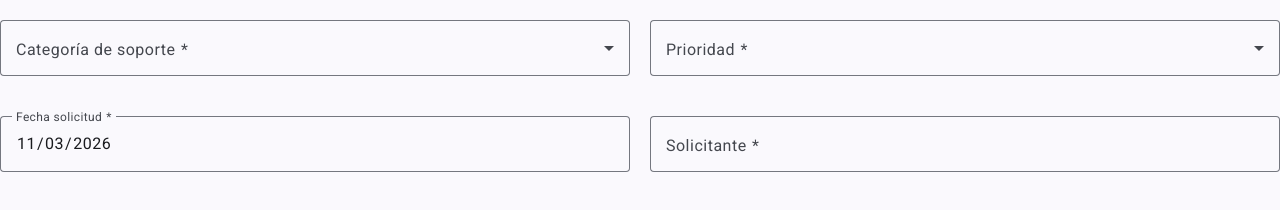
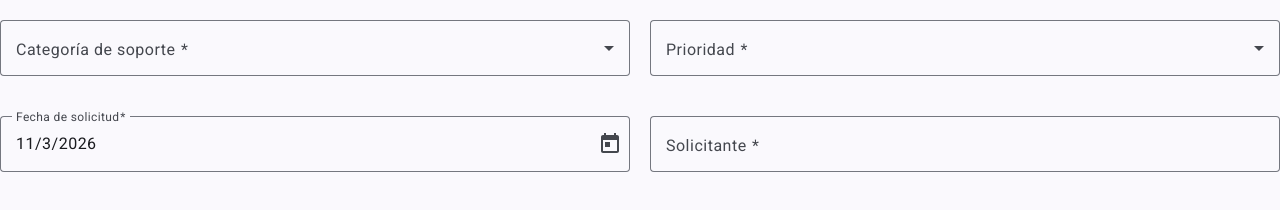
Before and after one commit to Fajoce/SupportRequestsFront, an Angular app: page /create in a window 1280 px wide. Shown: the top 210 px of the page. Built offline with nearby package versions, Linux system fonts and the light colour scheme.

Commit message:
Agregue datetimePicker

```diff
--- a/src/app/app.config.ts
+++ b/src/app/app.config.ts
@@ -11,6 +11,7 @@ import {
 
 
 import { routes } from './app.routes';
+import { httpErrorInterceptor } from '../core/interceptors/http-error.interceptor';
 
 
 export const appConfig: ApplicationConfig = {
@@ -20,7 +21,11 @@ providers:[
     provideRouter(routes),
 
 
-    provideHttpClient()
+    provideHttpClient(
+    withInterceptors([
+        httpErrorInterceptor
+    ])
+)
 
 ]
 
--- a/src/app/features/support-requests/models/metrics.model.ts
+++ b/src/app/features/support-requests/models/metrics.model.ts
@@ -1,11 +1,7 @@
 export interface Metrics {
-
     total:number;
-
     pending:number;
-
     approved:number;
-
     rejected:number;
 
 }
--- a/src/app/features/support-requests/pages/request-create/request-create.html
+++ b/src/app/features/support-requests/pages/request-create/request-create.html
@@ -84,24 +84,31 @@
 
         <!-- Fecha -->
 
-        <mat-form-field appearance="outline">
+        <mat-form-field appearance="outline" class="full-width">
 
-            <mat-label>
-                Fecha solicitud
-            </mat-label>
+    <mat-label>Fecha de solicitud</mat-label>
 
+    <input
+        matInput
+        [matDatepicker]="picker"
+        formControlName="requestDate"
+        [max]="maxDate">
 
-            <input
+    <mat-datepicker-toggle
+        matSuffix
+        [for]="picker">
+    </mat-datepicker-toggle>
 
-                matInput
+    <mat-datepicker #picker></mat-datepicker>
 
-                type="date"
+    <mat-error
+        *ngIf="form.get('requestDate')?.hasError('required')">
 
-                formControlName="requestDate">
+        La fecha es obligatoria
 
+    </mat-error>
 
-        </mat-form-field>
-
+</mat-form-field>
 
 
 
--- a/src/app/features/support-requests/pages/request-create/request-create.ts
+++ b/src/app/features/support-requests/pages/request-create/request-create.ts
@@ -1,6 +1,9 @@
 import { Component } from '@angular/core';
-
+import { MatSnackBar } from '@angular/material/snack-bar';
 import { CommonModule } from '@angular/common';
+import { MatDatepickerModule } from '@angular/material/datepicker';
+import { MatNativeDateModule } from '@angular/material/core';
+import { provideNativeDateAdapter } from '@angular/material/core';
 
 import {
  FormBuilder,
@@ -50,34 +53,30 @@ import { SupportRequestService } from '../../services/support-requestService';
   standalone:true,
 
 imports:[
-
 CommonModule,
-
 ReactiveFormsModule,
-
 MatCardModule,
-
 MatButtonModule,
-
 MatInputModule,
-
-MatSelectModule
-
+MatSelectModule,
+  MatDatepickerModule,
+    MatNativeDateModule
+],
+ providers: [
+    provideNativeDateAdapter()
   ],
   templateUrl: './request-create.html',
   styleUrl: './request-create.css',
 })
 export class RequestCreate {
+  maxDate = new Date();
 form:FormGroup;
-
-
-
 constructor(
 
 private fb:FormBuilder,
 
 private service:SupportRequestService,
-
+ private snackBar: MatSnackBar,
 private router:Router
 
 ){
@@ -106,11 +105,8 @@ Validators.required
 ],
 
 
-requestDate:[
-new Date()
-.toISOString()
-.substring(0,10),
-
+requestDate: [
+  new Date(),
   Validators.required
 ],
 
@@ -131,37 +127,61 @@ Validators.required
 
 save(){
 
-
   if(this.form.invalid){
 
     this.form.markAllAsTouched();
 
+    this.snackBar.open(
+      'Por favor complete los campos obligatorios',
+      'Cerrar',
+      {
+        duration:3000
+      }
+    );
+
     return;
-
   }
-
 
 
   this.service.create(
     this.form.value
   )
   .subscribe({
-
     next:()=>{
-
-alert(
-'Solicitud creada correctamente'
+      this.snackBar.open(
+        'Solicitud creada correctamente',
+        'Cerrar',
+        {
+          duration:3000
+        }
       );
 
 
       this.router.navigate(['/']);
-
+    },
+    error:(error)=>{
+      console.error(
+        'Error creando solicitud:',
+        error
+      );
+      let message =
+      'Ocurrió un error al crear la solicitud';
+      // Error enviado por tu Middleware .NET
+      if(error.error?.message){
+        message = error.error.message;
       }
 
 
+      this.snackBar.open(
+        message,
+        'Cerrar',
+        {
+          duration:5000
+        }
+      );
+    }
+
   });
 
-
 }
-
 }
--- a/src/app/features/support-requests/pages/request-list/request-list.ts
+++ b/src/app/features/support-requests/pages/request-list/request-list.ts
@@ -1,30 +1,19 @@
 import { Component, OnInit } from '@angular/core';
-
 import { CommonModule } from '@angular/common';
-
 import { MatTableModule } from '@angular/material/table';
-
-import { MatButtonModule }
-from '@angular/material/button';
-
-import { MatCardModule }
-from '@angular/material/card';
-
-import { MatSelectModule }
-from '@angular/material/select';
-
-import { MatProgressSpinnerModule }
-from '@angular/material/progress-spinner';
-
+import { MatButtonModule } from '@angular/material/button';
+import { MatCardModule } from '@angular/material/card';
+import { MatSelectModule } from '@angular/material/select';
+import { MatProgressSpinnerModule } from '@angular/material/progress-spinner';
 import { SupportRequestService } from '../../services/support-requestService';
 import { SupportRequestModelTs } from '../../models/support-request.model.ts';
 import { FormsModule } from '@angular/forms';
 import { MetricsDashboard } from '../../components/metrics-dashboard/metrics-dashboard';
-import { Router, RouterLink }
-from '@angular/router';
+import { Router, RouterLink } from '@angular/router';
+
 @Component({
   selector: 'app-request-list',
-  imports:[
+  imports: [
     RouterLink,
     CommonModule,
     FormsModule,
@@ -33,181 +22,83 @@ MatButtonModule,
     MatCardModule,
     MatSelectModule,
     MatProgressSpinnerModule,
-MetricsDashboard
+    MetricsDashboard,
   ],
-  standalone:true,
+  standalone: true,
   templateUrl: './request-list.html',
   styleUrl: './request-list.css',
 })
 export class RequestList implements OnInit {
+  requests: SupportRequestModelTs[] = [];
+  filteredRequests: SupportRequestModelTs[] = [];
+  loading = false;
+  selectedStatus?: string;
+  selectedPriority?: string;
 
+  displayedColumns = ['id', 'category', 'description', 'priority', 'status', 'date', 'actions'];
 
-requests:SupportRequestModelTs[]=[];
+  constructor(private service: SupportRequestService) {}
 
-
-filteredRequests:SupportRequestModelTs[]=[];
-
-
-loading=false;
-
-selectedStatus?:string;
-selectedPriority?:string;
-
-
-displayedColumns=[
-
-
-'id',
-
-'category',
-
-'description',
-
-'priority',
-
-'status',
-
-'date',
-
-'actions'
-
-];
-
-
-
-constructor(
-
-private service:SupportRequestService
-
-){}
-
-
-
-ngOnInit():void {
-
+  ngOnInit(): void {
     this.loadRequests();
   }
 
-loadRequests(){
-this.loading=true;
-this.service.getAll()
-.subscribe({
-next:data=>{
-
+  loadRequests() {
+    this.loading = true;
+    this.service.getAll().subscribe({
+      next: (data) => {
         console.log('RESPUESTA API:', data);
-
-this.requests=data;
-
-this.filteredRequests=data;
-
-this.loading=false;
-
+        this.requests = data;
+        this.filteredRequests = data;
+        this.loading = false;
       },
-error:()=>{
-this.loading=false;
-}
+      error: () => {
+        this.loading = false;
+      },
     });
-
-
   }
 
+  filter() {
+    this.filteredRequests = this.requests.filter((x) => {
+      const statusOk = !this.selectedStatus || x.status === this.selectedStatus;
+      const priorityOk = !this.selectedPriority || x.priority === this.selectedPriority;
 
-
-filter(){
-
-
-this.filteredRequests =
-this.requests.filter(x=>{
-
-
-const statusOk =
-!this.selectedStatus ||
-x.status===this.selectedStatus;
-
-
-const priorityOk =
-!this.selectedPriority ||
-x.priority===this.selectedPriority;
-
-
-console.log(
-    x.status,
-    x.priority,
-    statusOk,
-    priorityOk
-);
+      console.log(x.status, x.priority, statusOk, priorityOk);
       return statusOk && priorityOk;
-
-
     });
-console.log(
-'Resultado:',
-this.filteredRequests
-);
-
-
+    console.log('Resultado:', this.filteredRequests);
   }
 
-
-
-approve(id:string){
-
-this.service.approve(id)
-.subscribe(()=>{
-
+  approve(id: string) {
+    this.service.approve(id).subscribe(() => {
       this.loadRequests();
-
     });
-
   }
 
-
-
-reject(id:string){
-
-this.service.reject(id)
-.subscribe(()=>{
-
+  reject(id: string) {
+    this.service.reject(id).subscribe(() => {
       this.loadRequests();
-
     });
-
   }
 
-
-
-getStatusName(status:number){
-
-
-switch(status){
-
+  getStatusName(status: number) {
+    switch (status) {
       case 1:
         return 'Pendiente';
-
 
       case 2:
         return 'Aprobada';
 
-
       case 3:
         return 'Rechazada';
 
-
       default:
         return '';
-
+    }
   }
 
-
-}
-
-
-
-getPriorityName(priority:number){
-
-
-switch(priority){
-
+  getPriorityName(priority: number) {
+    switch (priority) {
       case 1:
         return 'Baja';
 
@@ -219,10 +110,6 @@ return 'Alta';
 
       default:
         return '';
-
     }
-
-
   }
-
 }
```
Also changed, not shown: src/app/features/support-requests/dtos/CreateSupportRequestDto .ts (+0 -7 lines), src/app/features/support-requests/services/support-requestService.ts (+1 -14 lines). Lines whose indentation alone changed are shown as unchanged.
